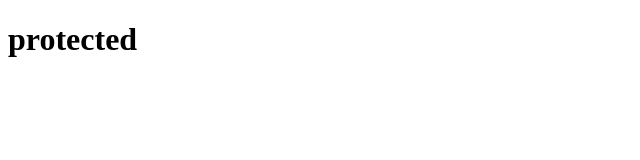
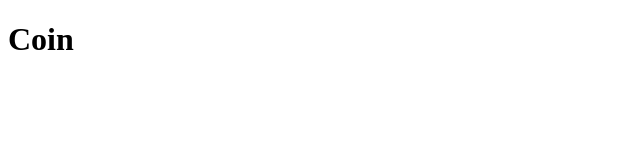
Before and after one commit to jnl1128/crypto-tracker, a React (Create React App) app: page /1 in a window 1280 px wide. Shown: the top 160 px of the page, without its empty margins (0-640 px from the left). Built offline with nearby package versions, Linux system fonts and the light colour scheme.

Commit message:
[FEAT] react-router-dom을 활용한 Router 설정

```diff
--- a/package.json
+++ b/package.json
@@ -16,6 +16,7 @@
     "react-query": "^3.39.3",
     "react-router-dom": "^5.3.0",
     "react-scripts": "5.0.1",
+    "styled-components": "^5.3.9",
     "typescript": "^4.9.5",
     "web-vitals": "^2.1.4"
   },
@@ -42,5 +43,8 @@
       "last 1 firefox version",
       "last 1 safari version"
     ]
+  },
+  "devDependencies": {
+    "@types/react-router-dom": "^5.3.3"
   }
 }
--- a/src/App.tsx
+++ b/src/App.tsx
@@ -1,19 +1,7 @@
-import styled from "styled-components";
-
-const Container = styled.div`
-    background-color: ${props => props.theme.bgColor};
-`;
-
-const H1 = styled.h1`
-    color: ${props => props.theme.textColor};
-`;
+import Router from "./routes/Router";
 
 function App() {
-    return (
-        <Container>
-            <H1>protected</H1>
-        </Container>
-    );
+    return <Router />;
 }
 
 export default App;
--- /dev/null
+++ b/src/routes/Coin.tsx
@@ -0,0 +1,5 @@
+function Coin() {
+    return <h1>Coin</h1>;
+}
+
+export default Coin;
--- /dev/null
+++ b/src/routes/Coins.tsx
@@ -0,0 +1,5 @@
+function Coins() {
+    return <h1>Coins</h1>;
+}
+
+export default Coins;
--- /dev/null
+++ b/src/routes/Router.tsx
@@ -0,0 +1,19 @@
+import { BrowserRouter, Route, Switch } from "react-router-dom";
+import Coin from "./Coin";
+import Coins from "./Coins";
+
+function Router() {
+    return (
+        <BrowserRouter>
+            <Switch>
+                <Route path="/:coinId">
+                    <Coin />
+                </Route>
+                <Route path="/">
+                    <Coins />
+                </Route>
+            </Switch>
+        </BrowserRouter>
+    );
+}
+export default Router;
```
Also changed, not shown: 1 other file (tests, documents, lock files or other folders).
